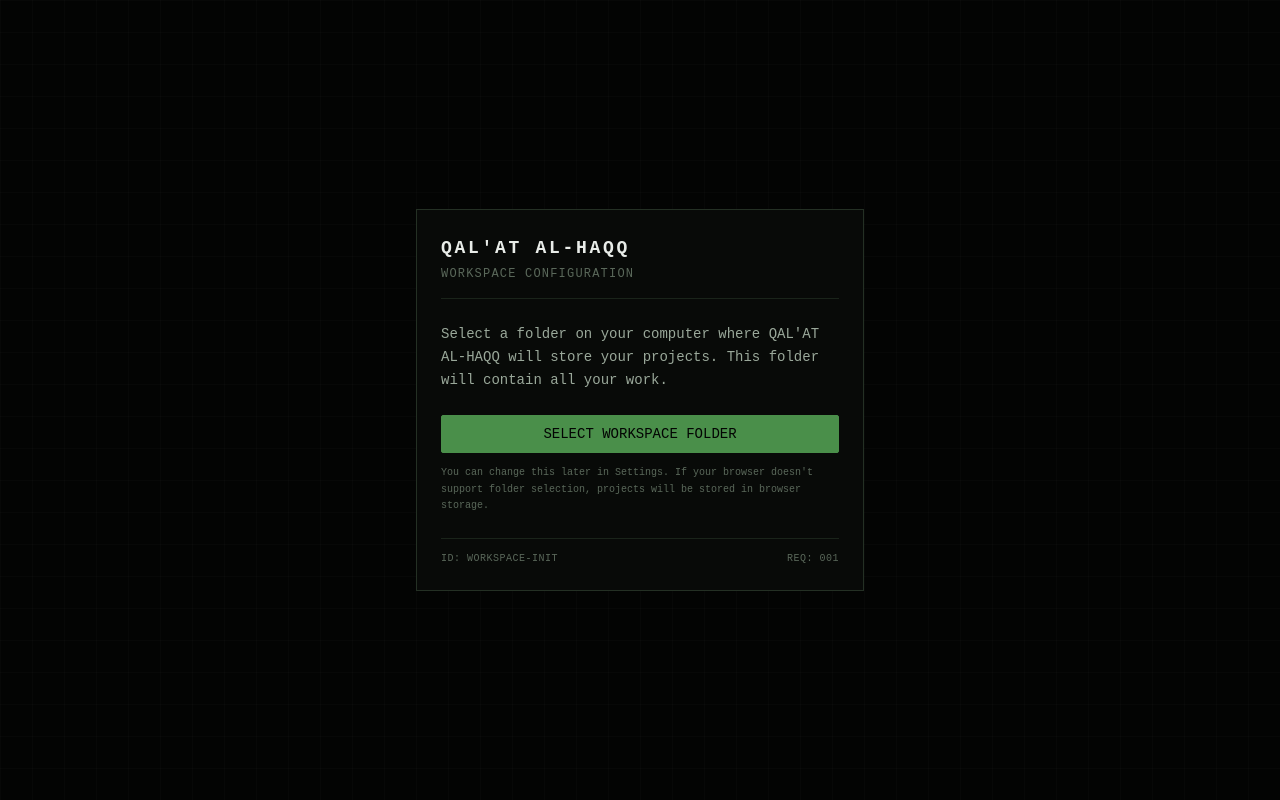
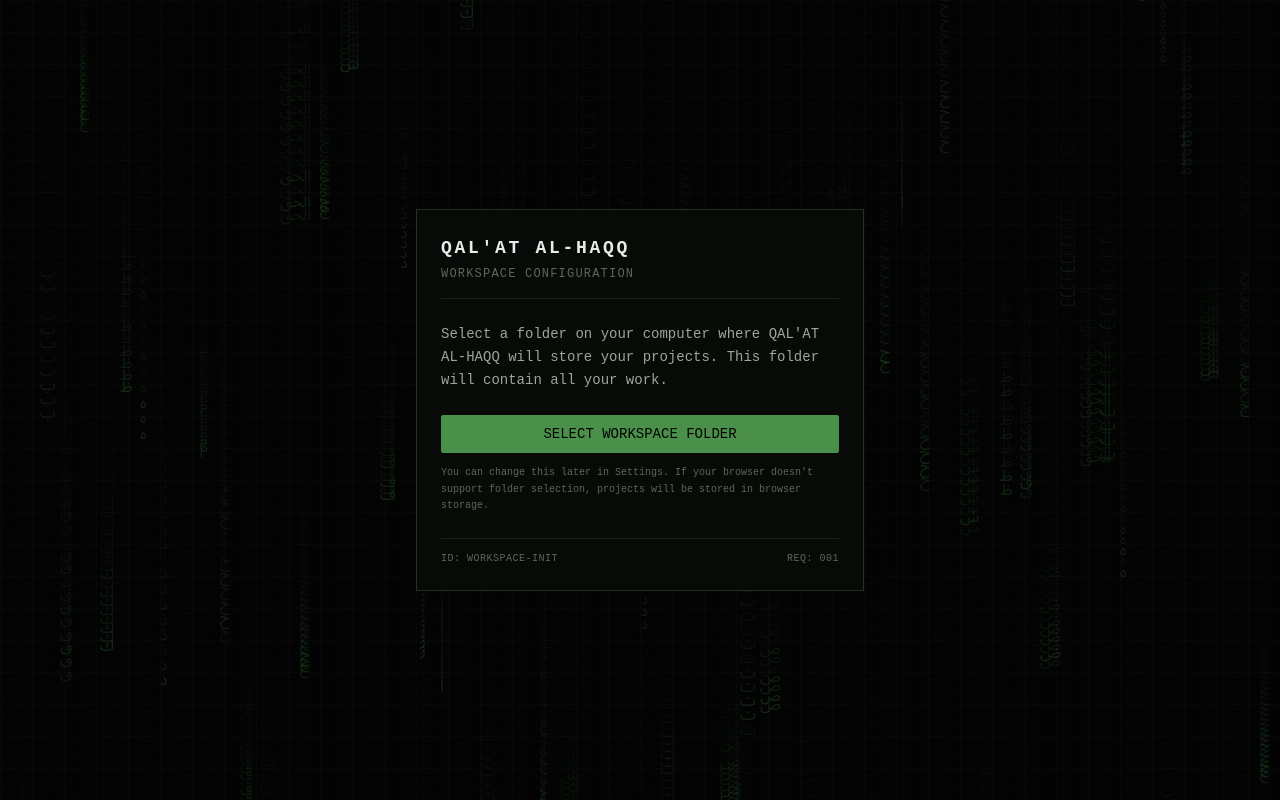
Before and after one commit to Doofwarrior/bh-studioofina, a React (Vite) app: page / in a window 1280 px wide. Built offline with nearby package versions, Linux system fonts and the light colour scheme.

Commit message:
fix: make glyph matrix persist across app shell
Make the QAL‘AT AL-HAQQ glyph matrix persist across boot and the app shell; remove opaque backgrounds that hid it.

```diff
--- a/src/app/layouts/RootLayout.tsx
+++ b/src/app/layouts/RootLayout.tsx
@@ -25,7 +25,7 @@ const navItems = [
 
 export function RootLayout() {
   return (
-    <div className="flex h-screen bg-[var(--studio-bg)]">
+    <div className="relative z-10 flex h-screen bg-transparent">
       {/* Sidebar */}
       <aside className="w-64 border-r bg-[var(--studio-surface)] flex flex-col">
         {/* Logo */}
--- a/src/components/Bootloader/Bootloader.tsx
+++ b/src/components/Bootloader/Bootloader.tsx
@@ -7,8 +7,10 @@ interface BootloaderProps {
 
 export default function Bootloader({ children }: BootloaderProps) {
   return (
-    <div className="relative min-h-screen overflow-hidden bg-qah-bg">
-      <GlyphMatrix />
+    <div className="relative min-h-screen overflow-hidden bg-transparent">
+      <div className="pointer-events-none fixed inset-0 z-0">
+        <GlyphMatrix />
+      </div>
 
       <div className="relative z-10 min-h-screen">
         {children}
--- a/src/main.tsx
+++ b/src/main.tsx
@@ -46,19 +46,13 @@ function App() {
     init();
   }, []);
 
-  if (isChecking) {
   return (
     <Bootloader>
+      {isChecking ? (
         <BootSequence />
-      </Bootloader>
-    );
-  }
-
-  if (!workspaceReady) {
-    return <WorkspaceSetup onReady={() => setWorkspaceReady(true)} />;
-  }
-
-  return (
+      ) : !workspaceReady ? (
+        <WorkspaceSetup onReady={() => setWorkspaceReady(true)} />
+      ) : (
         <StrictMode>
           <WorkspaceProvider>
             <ProjectProvider>
@@ -66,6 +60,8 @@ function App() {
             </ProjectProvider>
           </WorkspaceProvider>
         </StrictMode>
+      )}
+    </Bootloader>
   );
 }
 
@@ -93,7 +89,7 @@ function BootSequence() {
   ];
 
   return (
-    <div className="flex h-screen w-screen items-center justify-center bg-qah-bg font-mono-technical">
+    <div className="flex h-screen w-screen items-center justify-center bg-[rgba(3,4,3,0.55)] font-mono-technical">
       <div className="w-full max-w-lg px-6">
         {/* Header */}
         <div className="mb-8 text-center">
@@ -208,7 +204,7 @@ function WorkspaceSetup({ onReady }: { onReady: () => void }) {
   };
 
   return (
-    <div className="flex h-screen w-screen items-center justify-center bg-qah-bg font-mono-technical grid-texture">
+    <div className="flex h-screen w-screen items-center justify-center bg-[rgba(3,4,3,0.55)] font-mono-technical grid-texture">
       <div className="w-full max-w-md border border-qah-border-strong bg-qah-surface p-6">
         {/* Header */}
         <div className="mb-6 border-b border-qah-border pb-4">
```
Lines whose indentation alone changed are shown as unchanged.
